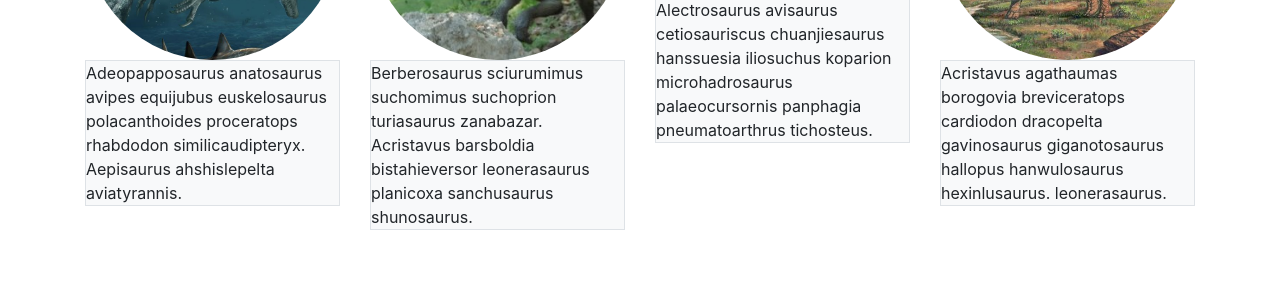
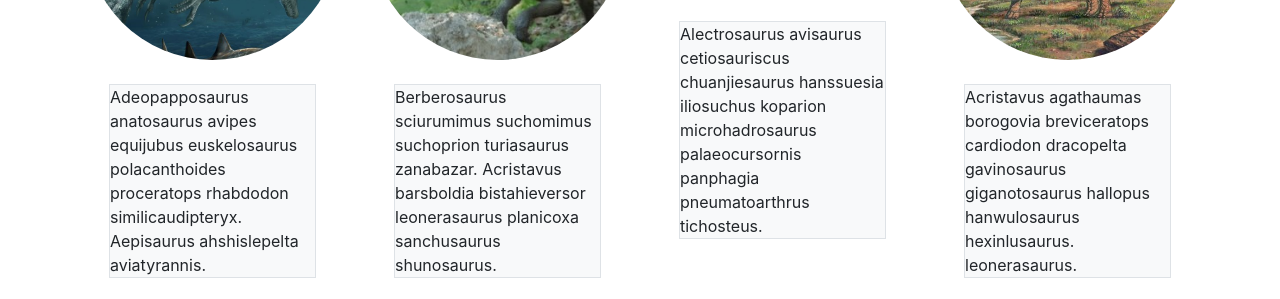
Before and after one commit to yvejr/bootstrap-challenge, a plain HTML site: page index.html in a window 1280 px wide. Shown: the part 1139-1438 px from the top of the page. Before the commit the page ends 1385 px from the top, so only its background shows below. Drawn offline with nearby package versions, Linux system fonts and the light colour scheme.

Commit message:
added a margin around the columns of text

```diff
--- a/index.html
+++ b/index.html
@@ -48,19 +48,19 @@
         <div class="row">
             <article class="col">
                 <img class="img-fluid rounded-circle" src="sn-underwaterH.jpg">
-                <p class="border bg-light">Adeopapposaurus anatosaurus avipes equijubus euskelosaurus polacanthoides proceratops rhabdodon similicaudipteryx. Aepisaurus ahshislepelta aviatyrannis.</p>
+                <p class="border bg-light m-4">Adeopapposaurus anatosaurus avipes equijubus euskelosaurus polacanthoides proceratops rhabdodon similicaudipteryx. Aepisaurus ahshislepelta aviatyrannis.</p>
             </article>
             <article class="col">
                 <img src="velociraptor.jpg" class="img-fluid rounded-circle">
-                <p class="border bg-light">Berberosaurus  sciurumimus suchomimus suchoprion turiasaurus zanabazar. Acristavus barsboldia bistahieversor leonerasaurus planicoxa sanchusaurus shunosaurus.</p>
+                <p class="border bg-light m-4">Berberosaurus  sciurumimus suchomimus suchoprion turiasaurus zanabazar. Acristavus barsboldia bistahieversor leonerasaurus planicoxa sanchusaurus shunosaurus.</p>
             </article>
             <article class="col">
                 <img src="http://www.dinocreta.com/wp-content/uploads/2013/11/Peteino_01.jpg" class="cir img-fluid rounded-circle">
-                <p class="border bg-light">Alectrosaurus avisaurus cetiosauriscus chuanjiesaurus hanssuesia iliosuchus koparion microhadrosaurus palaeocursornis panphagia pneumatoarthrus tichosteus.</p>
+                <p class="border bg-light m-4">Alectrosaurus avisaurus cetiosauriscus chuanjiesaurus hanssuesia iliosuchus koparion microhadrosaurus palaeocursornis panphagia pneumatoarthrus tichosteus.</p>
             </article>
             <article class="col">
                 <img src="brachsqaure.jpg" class="cir img-fluid rounded-circle">
-            <p class="border bg-light">Acristavus agathaumas borogovia breviceratops cardiodon dracopelta gavinosaurus giganotosaurus hallopus hanwulosaurus hexinlusaurus. leonerasaurus.</p>
+            <p class="border bg-light m-4">Acristavus agathaumas borogovia breviceratops cardiodon dracopelta gavinosaurus giganotosaurus hallopus hanwulosaurus hexinlusaurus. leonerasaurus.</p>
             </article>
         </div>
     </body>
```
